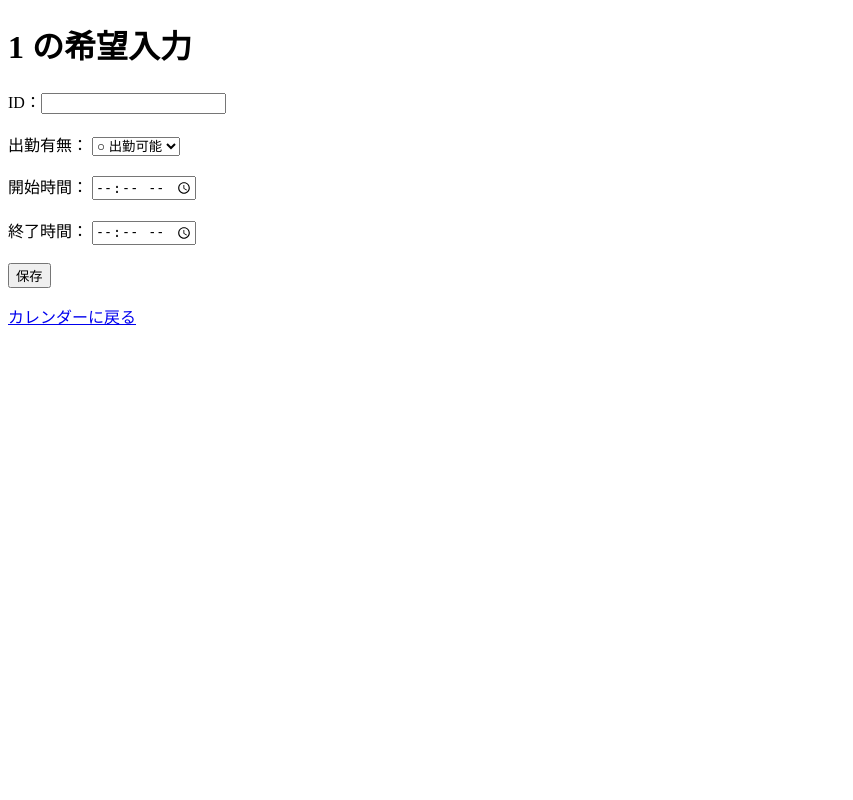
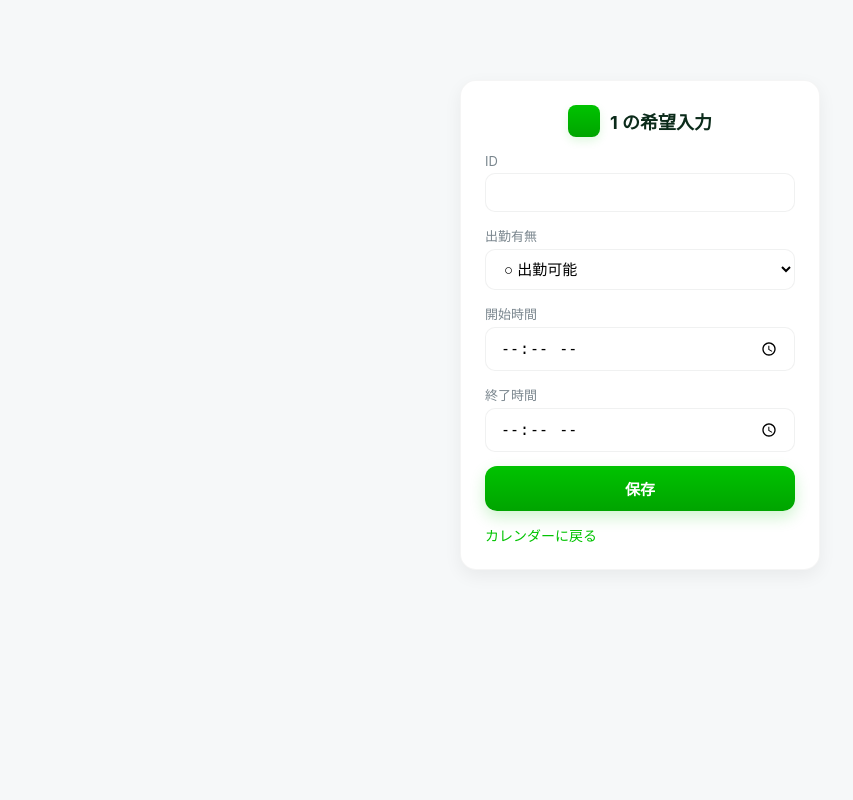
Before and after one commit to Manankimodo/ayosuya, a Flask app: page /calendar/sinsei/1 in a window 1280 px wide. Shown: the whole page, without its empty margins (0-853 px from the left). Run offline with Flask 3, Linux system fonts and the light colour scheme; the visitor is signed in with stand-in values (Sample User, id 1).

Commit message:
シフト希望のCSS変えた

```diff
--- /dev/null
+++ b/sotuken/static/sinsei.css
@@ -0,0 +1,121 @@
+/* LINE風ミニマルスタイル（中央寄せ・コンパクト版） */
+:root {
+  --line-green: #00C300;
+  --bg: #f6f8f9;
+  --card: #ffffff;
+  --muted: #7a868e;
+  --radius: 14px;
+  --shadow: 0 6px 18px rgba(15,20,25,0.06);
+}
+
+* { box-sizing: border-box; }
+
+html, body {
+  height: 100%;
+  margin: 0;
+  font-family: -apple-system, "Hiragino Kaku Gothic ProN", "Segoe UI", Roboto, "Noto Sans JP", "Helvetica Neue", Arial;
+  background: var(--bg);
+  display: flex;
+  justify-content: center;
+  align-items: flex-start;
+  padding-top: 40px;
+}
+
+.card {
+  background: var(--card);
+  width: 360px;               /* ✅ 横幅を固定（スマホサイズ） */
+  padding: 24px;
+  border-radius: 16px;
+  box-shadow: var(--shadow);
+  border: 1px solid rgba(0,0,0,0.04);
+}
+
+h1 {
+  margin: 0 0 16px 0;
+  font-size: 18px;
+  color: #0b2b1a;
+  display: flex;
+  align-items: center;
+  gap: 10px;
+  justify-content: center;
+}
+
+.hicon {
+  width: 32px;
+  height: 32px;
+  border-radius: 8px;
+  background: linear-gradient(180deg, var(--line-green), #00a400);
+  box-shadow: 0 4px 10px rgba(0,195,0,0.12);
+}
+
+form {
+  display: flex;
+  flex-direction: column;
+  gap: 14px;
+}
+
+label {
+  font-size: 13px;
+  color: var(--muted);
+  margin-bottom: 4px;
+  display: block;
+}
+
+input[type="text"],
+input[type="time"],
+select {
+  width: 100%;
+  padding: 10px 14px;
+  border-radius: 10px;
+  border: 1px solid rgba(10,20,30,0.06);
+  background: #fff;
+  font-size: 15px;
+  outline: none;
+  transition: 0.1s;
+}
+
+input:focus,
+select:focus {
+  border-color: var(--line-green);
+  box-shadow: 0 0 0 3px rgba(0,195,0,0.1);
+}
+
+button {
+  background: linear-gradient(180deg, var(--line-green), #00a400);
+  color: white;
+  font-weight: 600;
+  font-size: 15px;
+  border: none;
+  border-radius: 12px;
+  padding: 12px;
+  cursor: pointer;
+  box-shadow: 0 6px 16px rgba(0,195,0,0.2);
+  transition: transform 0.1s;
+}
+
+button:hover { transform: scale(1.02); }
+
+a {
+  color: var(--line-green);
+  text-decoration: none;
+  font-size: 14px;
+  display: inline-block;
+  margin-top: 14px;
+  text-align: center;
+}
+
+.disabled {
+  opacity: 0.5;
+  pointer-events: none;
+}
+
+/* スマホ対応 */
+@media (max-width: 400px) {
+  body {
+    padding-top: 20px;
+  }
+  .card {
+    width: 90%;
+    padding: 18px;
+  }
+}
--- a/sotuken/templates/sinsei.html
+++ b/sotuken/templates/sinsei.html
@@ -3,28 +3,42 @@
 <head>
   <meta charset="utf-8">
   <title>希望入力</title>
+  <link rel="stylesheet" href="{{ url_for('static', filename='sinsei.css') }}">
 </head>
 <body>
-    <h1>{{ date }} の希望入力</h1>
+  <div class="card">
+    <h1><span class="hicon"></span> {{ date }} の希望入力</h1>
+
     <form method="POST">
-        ID：<input type="text" name="name" required><br><br>
+      <div>
+        <label>ID</label>
+        <input type="text" name="name" required>
+      </div>
 
-        出勤有無：
+      <div>
+        <label>出勤有無</label>
         <select name="work" onchange="toggleTimeInputs()">
           <option value="1">○ 出勤可能</option>
           <option value="0">× 出勤不可</option>
-        </select><br><br>
+        </select>
+      </div>
 
-        開始時間：
-        <input type="time" name="start_time" required><br><br>
+      <div>
+        <label>開始時間</label>
+        <input type="time" name="start_time" required>
+      </div>
 
-        終了時間：
-        <input type="time" name="end_time" required><br><br>
+      <div>
+        <label>終了時間</label>
+        <input type="time" name="end_time" required>
+      </div>
 
       <button type="submit">保存</button>
     </form>
 
-    <p><a href="{{ url_for('calendar.calendar') }}">カレンダーに戻る</a></p>
+    <a href="{{ url_for('calendar.calendar') }}">カレンダーに戻る</a>
+  </div>
+
   <script src="{{ url_for('static', filename='shinsei.js') }}"></script>
 </body>
 </html>
```
Also changed, not shown: sotuken/chroma_db/chroma.sqlite3, 1 other file. Lines whose indentation alone changed are shown as unchanged.
